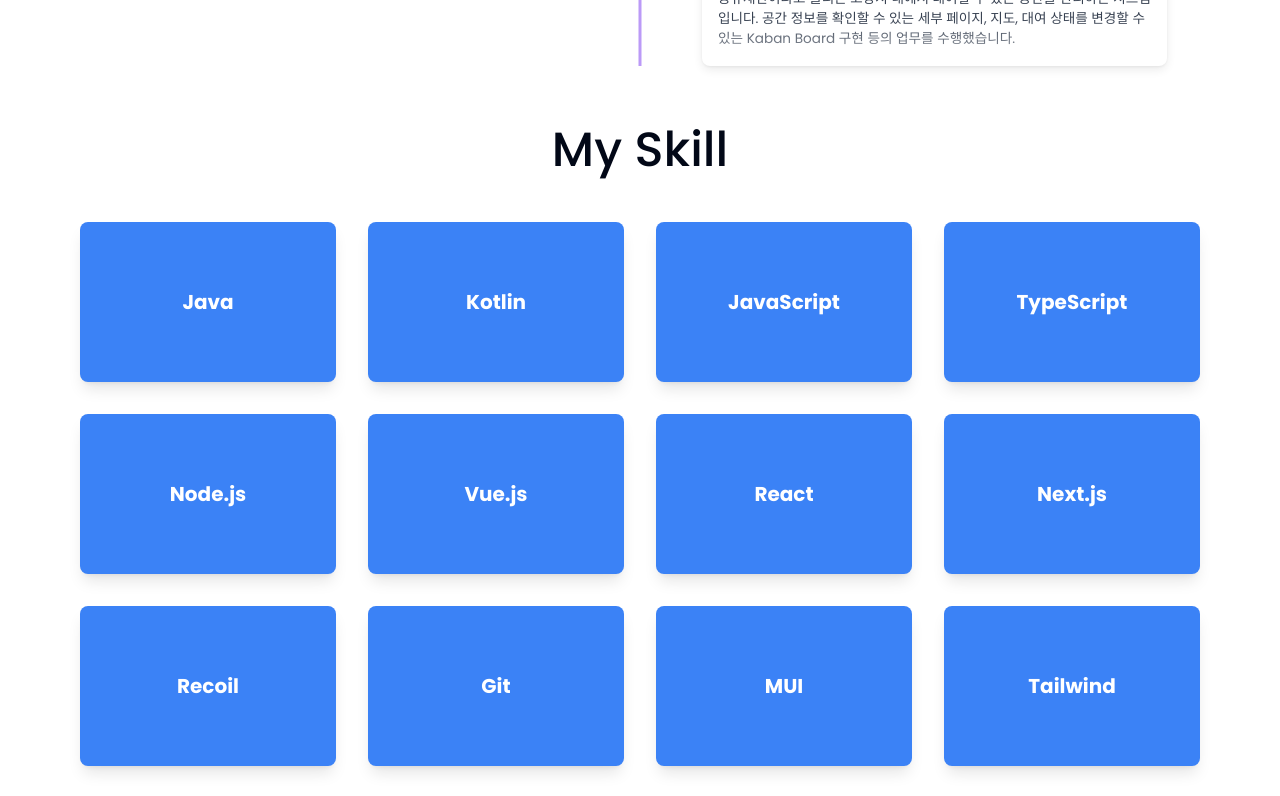
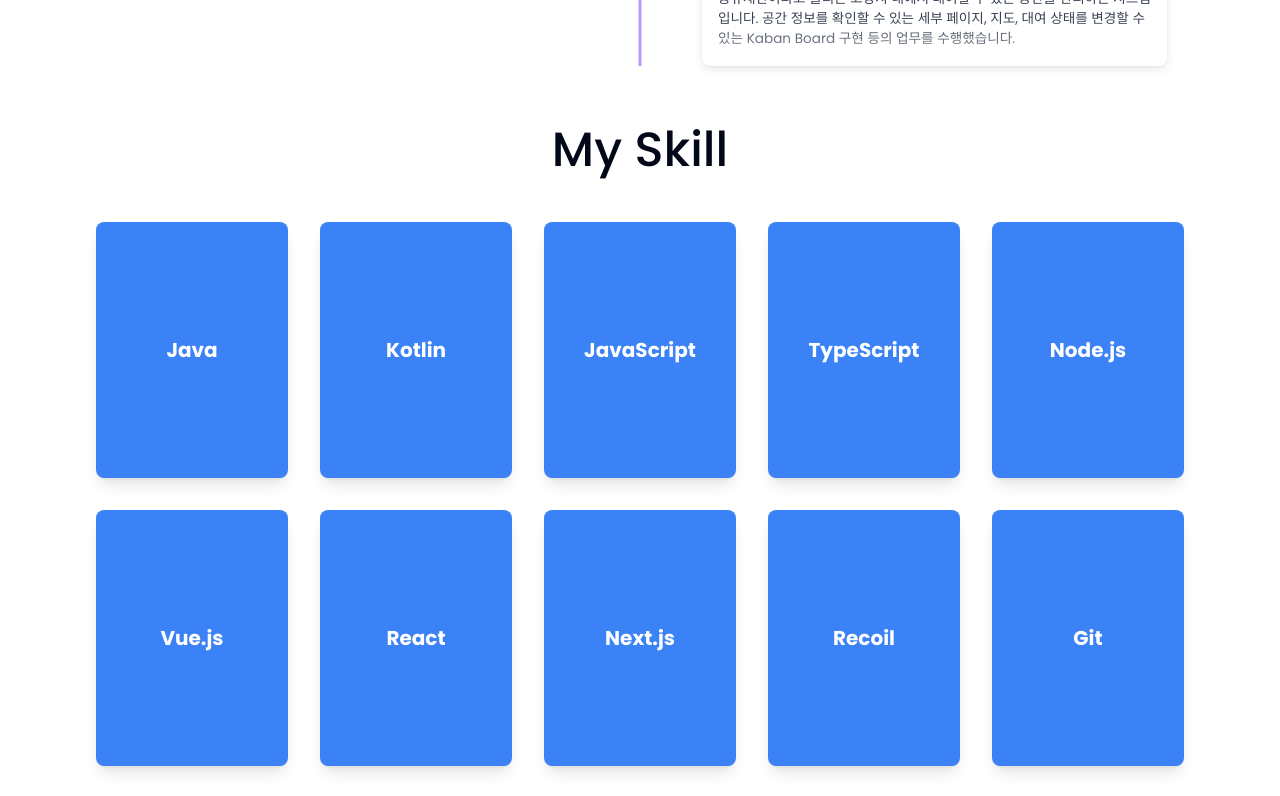
Before and after one commit to stPark-dev/importfolio, a Next.js app: page / in a window 1280 px wide. Shown: the part 7760-8556 px from the top of the page. Built offline with nearby package versions, Linux system fonts and the light colour scheme.

Commit message:
fix: card size adjust, skill scroll To

```diff
--- a/components/Skill.tsx
+++ b/components/Skill.tsx
@@ -17,7 +17,7 @@
   return (
     <div className="perspective">
       <motion.div
-        className="relative w-64 h-40 m-4 cursor-pointer"
+        className="relative w-48 h-64 m-4 cursor-pointer"
         onClick={() => setIsFlipped(!isFlipped)}
         animate={isFlipped ? "visible" : "hidden"}
         variants={flipVariants}
@@ -27,7 +27,6 @@
           transformOrigin: "center",
         }}
       >
-        {/* Front of the card */}
         <motion.div
           className="absolute w-full h-full bg-blue-500 text-white flex items-center justify-center rounded-lg shadow-lg"
           style={{ backfaceVisibility: "hidden" }}
@@ -35,7 +34,6 @@
           <h3 className="text-xl font-bold">{skill.name}</h3>
         </motion.div>
 
-        {/* Back of the card */}
         <motion.div
           className="absolute w-full h-full bg-gray-800 text-white flex flex-col items-center justify-center rounded-lg shadow-lg"
           style={{
@@ -43,9 +41,9 @@
             backfaceVisibility: "hidden",
           }}
         >
-          <h3 className="text-xl font-bold">{skill.name}</h3>
-          <p className="mt-2 text-sm">{skill.category}</p>
-          <p className="text-sm italic">{skill.usedIn}</p>
+          <h3 className="text-xl font-bold text-center">{skill.name}</h3>
+          <p className="mt-2 text-sm text-center">{skill.category}</p>
+          <p className="text-sm italic text-center">{skill.usedIn}</p>
         </motion.div>
       </motion.div>
     </div>
@@ -54,14 +52,14 @@
 
 const Skill = () => {
   return (
-    <>
+    <div id="skill">
       <SectionHeading>My Skill</SectionHeading>
       <div className="flex flex-wrap justify-center">
         {skillsData.map((skill, index) => (
           <SkillCard key={index} skill={skill} />
         ))}
       </div>
-    </>
+    </div>
   );
 };
 
```
